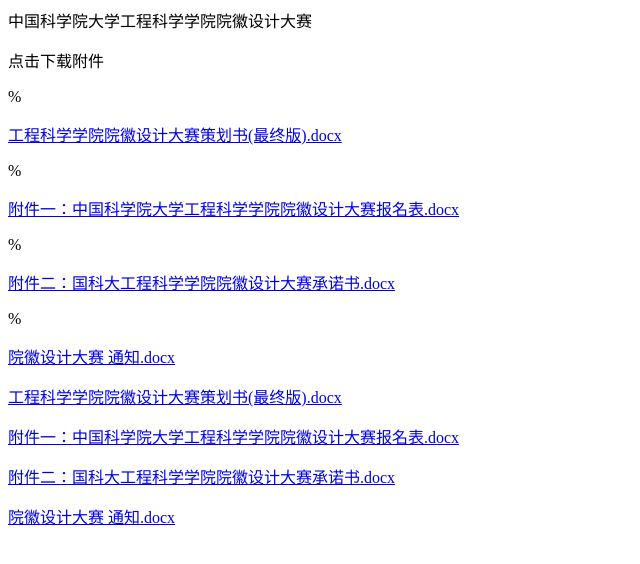
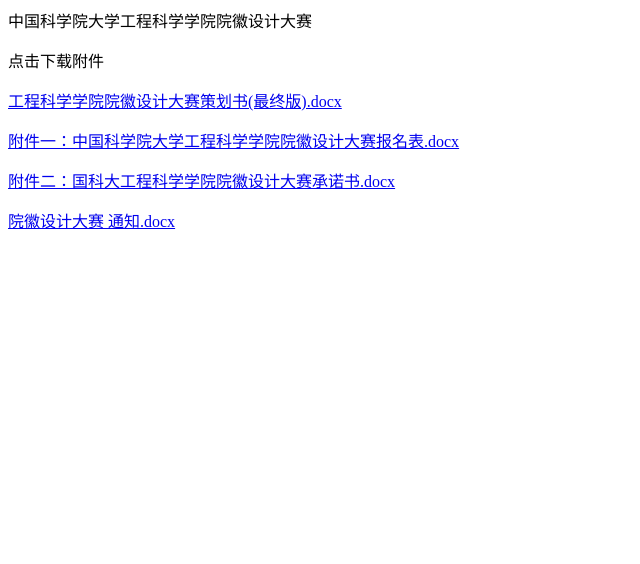
Before and after one commit to tcxv5/tcxv5.github.io, a plain HTML site: page index.html in a window 1280 px wide. Shown: the whole page, without its empty margins (0-640 px from the left). Drawn offline with Linux system fonts and the light colour scheme.

Commit message:
Update index.html

```diff
--- a/index.html
+++ b/index.html
@@ -5,18 +5,19 @@
 </head>
 <body>
 
-<p> 中国科学院大学工程科学学院院徽设计大赛</p>
-<p> 点击下载附件</p>
+<p>中国科学院大学工程科学学院院徽设计大赛</p>
+<p>点击下载附件</p>
 
-%<p><a href="http://yhsjds-1252666822.cosbj.myqcloud.com/%E5%B7%A5%E7%A8%8B%E7%A7%91%E5%AD%A6%E5%AD%A6%E9%99%A2%E9%99%A2%E5%BE%BD%E8%AE%BE%E8%AE%A1%E5%A4%A7%E8%B5%9B%E7%AD%96%E5%88%92%E4%B9%A6%28%E6%9C%80%E7%BB%88%E7%89%88%29.docx" target="_blank">工程科学学院院徽设计大赛策划书(最终版).docx</a></p>
-%<p><a href="http://yhsjds-1252666822.cosbj.myqcloud.com/%E9%99%A2%E5%BE%BD%E8%AE%BE%E8%AE%A1%E5%A4%A7%E8%B5%9B/%E9%99%84%E4%BB%B6%E4%B8%80%EF%BC%9A%E4%B8%AD%E5%9B%BD%E7%A7%91%E5%AD%A6%E9%99%A2%E5%A4%A7%E5%AD%A6%E5%B7%A5%E7%A8%8B%E7%A7%91%E5%AD%A6%E5%AD%A6%E9%99%A2%E9%99%A2%E5%BE%BD%E8%AE%BE%E8%AE%A1%E5%A4%A7%E8%B5%9B%E6%8A%A5%E5%90%8D%E8%A1%A8.docx" target="_blank">附件一：中国科学院大学工程科学学院院徽设计大赛报名表.docx</a></p>
-%<p><a href="http://yhsjds-1252666822.cosbj.myqcloud.com/%E9%99%A2%E5%BE%BD%E8%AE%BE%E8%AE%A1%E5%A4%A7%E8%B5%9B/%E9%99%84%E4%BB%B6%E4%BA%8C%EF%BC%9A%E5%9B%BD%E7%A7%91%E5%A4%A7%E5%B7%A5%E7%A8%8B%E7%A7%91%E5%AD%A6%E5%AD%A6%E9%99%A2%E9%99%A2%E5%BE%BD%E8%AE%BE%E8%AE%A1%E5%A4%A7%E8%B5%9B%E6%89%BF%E8%AF%BA%E4%B9%A6.docx" target="_blank">附件二：国科大工程科学学院院徽设计大赛承诺书.docx</a></p>
-%<p><a href="http://yhsjds-1252666822.cosbj.myqcloud.com/%E9%99%A2%E5%BE%BD%E8%AE%BE%E8%AE%A1%E5%A4%A7%E8%B5%9B/%E9%99%A2%E5%BE%BD%E8%AE%BE%E8%AE%A1%E5%A4%A7%E8%B5%9B%20%E9%80%9A%E7%9F%A5.docx" target="_blank">院徽设计大赛 通知.docx</a></p>
+<p><a href="http://yhsjds-1252666822.cosbj.myqcloud.com/%E5%B7%A5%E7%A8%8B%E7%A7%91%E5%AD%A6%E5%AD%A6%E9%99%A2%E9%99%A2%E5%BE%BD%E8%AE%BE%E8%AE%A1%E5%A4%A7%E8%B5%9B%E7%AD%96%E5%88%92%E4%B9%A6%28%E6%9C%80%E7%BB%88%E7%89%88%29.docx">工程科学学院院徽设计大赛策划书(最终版).docx</a></p>
+<p><a href="http://yhsjds-1252666822.cosbj.myqcloud.com/%E9%99%A2%E5%BE%BD%E8%AE%BE%E8%AE%A1%E5%A4%A7%E8%B5%9B/%E9%99%84%E4%BB%B6%E4%B8%80%EF%BC%9A%E4%B8%AD%E5%9B%BD%E7%A7%91%E5%AD%A6%E9%99%A2%E5%A4%A7%E5%AD%A6%E5%B7%A5%E7%A8%8B%E7%A7%91%E5%AD%A6%E5%AD%A6%E9%99%A2%E9%99%A2%E5%BE%BD%E8%AE%BE%E8%AE%A1%E5%A4%A7%E8%B5%9B%E6%8A%A5%E5%90%8D%E8%A1%A8.docx">附件一：中国科学院大学工程科学学院院徽设计大赛报名表.docx</a></p>
+<p><a href="http://yhsjds-1252666822.cosbj.myqcloud.com/%E9%99%A2%E5%BE%BD%E8%AE%BE%E8%AE%A1%E5%A4%A7%E8%B5%9B/%E9%99%84%E4%BB%B6%E4%BA%8C%EF%BC%9A%E5%9B%BD%E7%A7%91%E5%A4%A7%E5%B7%A5%E7%A8%8B%E7%A7%91%E5%AD%A6%E5%AD%A6%E9%99%A2%E9%99%A2%E5%BE%BD%E8%AE%BE%E8%AE%A1%E5%A4%A7%E8%B5%9B%E6%89%BF%E8%AF%BA%E4%B9%A6.docx">附件二：国科大工程科学学院院徽设计大赛承诺书.docx</a></p>
+<p><a href="http://yhsjds-1252666822.cosbj.myqcloud.com/%E9%99%A2%E5%BE%BD%E8%AE%BE%E8%AE%A1%E5%A4%A7%E8%B5%9B/%E9%99%A2%E5%BE%BD%E8%AE%BE%E8%AE%A1%E5%A4%A7%E8%B5%9B%20%E9%80%9A%E7%9F%A5.docx">院徽设计大赛 通知.docx</a></p>
 
-<p> <a href="http://yhsjds-1252666822.cosbj.myqcloud.com/%E5%B7%A5%E7%A8%8B%E7%A7%91%E5%AD%A6%E5%AD%A6%E9%99%A2%E9%99%A2%E5%BE%BD%E8%AE%BE%E8%AE%A1%E5%A4%A7%E8%B5%9B%E7%AD%96%E5%88%92%E4%B9%A6%28%E6%9C%80%E7%BB%88%E7%89%88%29.docx">工程科学学院院徽设计大赛策划书(最终版).docx</a></p>
-<p> <a href="http://yhsjds-1252666822.cosbj.myqcloud.com/%E9%99%A2%E5%BE%BD%E8%AE%BE%E8%AE%A1%E5%A4%A7%E8%B5%9B/%E9%99%84%E4%BB%B6%E4%B8%80%EF%BC%9A%E4%B8%AD%E5%9B%BD%E7%A7%91%E5%AD%A6%E9%99%A2%E5%A4%A7%E5%AD%A6%E5%B7%A5%E7%A8%8B%E7%A7%91%E5%AD%A6%E5%AD%A6%E9%99%A2%E9%99%A2%E5%BE%BD%E8%AE%BE%E8%AE%A1%E5%A4%A7%E8%B5%9B%E6%8A%A5%E5%90%8D%E8%A1%A8.docx">附件一：中国科学院大学工程科学学院院徽设计大赛报名表.docx</a></p>
-<p> <a href="http://yhsjds-1252666822.cosbj.myqcloud.com/%E9%99%A2%E5%BE%BD%E8%AE%BE%E8%AE%A1%E5%A4%A7%E8%B5%9B/%E9%99%84%E4%BB%B6%E4%BA%8C%EF%BC%9A%E5%9B%BD%E7%A7%91%E5%A4%A7%E5%B7%A5%E7%A8%8B%E7%A7%91%E5%AD%A6%E5%AD%A6%E9%99%A2%E9%99%A2%E5%BE%BD%E8%AE%BE%E8%AE%A1%E5%A4%A7%E8%B5%9B%E6%89%BF%E8%AF%BA%E4%B9%A6.docx">附件二：国科大工程科学学院院徽设计大赛承诺书.docx</a></p>
-<p> <a href="http://yhsjds-1252666822.cosbj.myqcloud.com/%E9%99%A2%E5%BE%BD%E8%AE%BE%E8%AE%A1%E5%A4%A7%E8%B5%9B/%E9%99%A2%E5%BE%BD%E8%AE%BE%E8%AE%A1%E5%A4%A7%E8%B5%9B%20%E9%80%9A%E7%9F%A5.docx">院徽设计大赛 通知.docx</a></p>
+<!--<p><a href="http://yhsjds-1252666822.cosbj.myqcloud.com/%E5%B7%A5%E7%A8%8B%E7%A7%91%E5%AD%A6%E5%AD%A6%E9%99%A2%E9%99%A2%E5%BE%BD%E8%AE%BE%E8%AE%A1%E5%A4%A7%E8%B5%9B%E7%AD%96%E5%88%92%E4%B9%A6%28%E6%9C%80%E7%BB%88%E7%89%88%29.docx" target="_blank">工程科学学院院徽设计大赛策划书(最终版).docx</a></p>
+<p><a href="http://yhsjds-1252666822.cosbj.myqcloud.com/%E9%99%A2%E5%BE%BD%E8%AE%BE%E8%AE%A1%E5%A4%A7%E8%B5%9B/%E9%99%84%E4%BB%B6%E4%B8%80%EF%BC%9A%E4%B8%AD%E5%9B%BD%E7%A7%91%E5%AD%A6%E9%99%A2%E5%A4%A7%E5%AD%A6%E5%B7%A5%E7%A8%8B%E7%A7%91%E5%AD%A6%E5%AD%A6%E9%99%A2%E9%99%A2%E5%BE%BD%E8%AE%BE%E8%AE%A1%E5%A4%A7%E8%B5%9B%E6%8A%A5%E5%90%8D%E8%A1%A8.docx" target="_blank">附件一：中国科学院大学工程科学学院院徽设计大赛报名表.docx</a></p>
+<p><a href="http://yhsjds-1252666822.cosbj.myqcloud.com/%E9%99%A2%E5%BE%BD%E8%AE%BE%E8%AE%A1%E5%A4%A7%E8%B5%9B/%E9%99%84%E4%BB%B6%E4%BA%8C%EF%BC%9A%E5%9B%BD%E7%A7%91%E5%A4%A7%E5%B7%A5%E7%A8%8B%E7%A7%91%E5%AD%A6%E5%AD%A6%E9%99%A2%E9%99%A2%E5%BE%BD%E8%AE%BE%E8%AE%A1%E5%A4%A7%E8%B5%9B%E6%89%BF%E8%AF%BA%E4%B9%A6.docx" target="_blank">附件二：国科大工程科学学院院徽设计大赛承诺书.docx</a></p>
+<p><a href="http://yhsjds-1252666822.cosbj.myqcloud.com/%E9%99%A2%E5%BE%BD%E8%AE%BE%E8%AE%A1%E5%A4%A7%E8%B5%9B/%E9%99%A2%E5%BE%BD%E8%AE%BE%E8%AE%A1%E5%A4%A7%E8%B5%9B%20%E9%80%9A%E7%9F%A5.docx" target="_blank">院徽设计大赛 通知.docx</a></p>
+  这是一段注释。注释不会在浏览器中显示。-->
 
 </body>
 </html>
```
